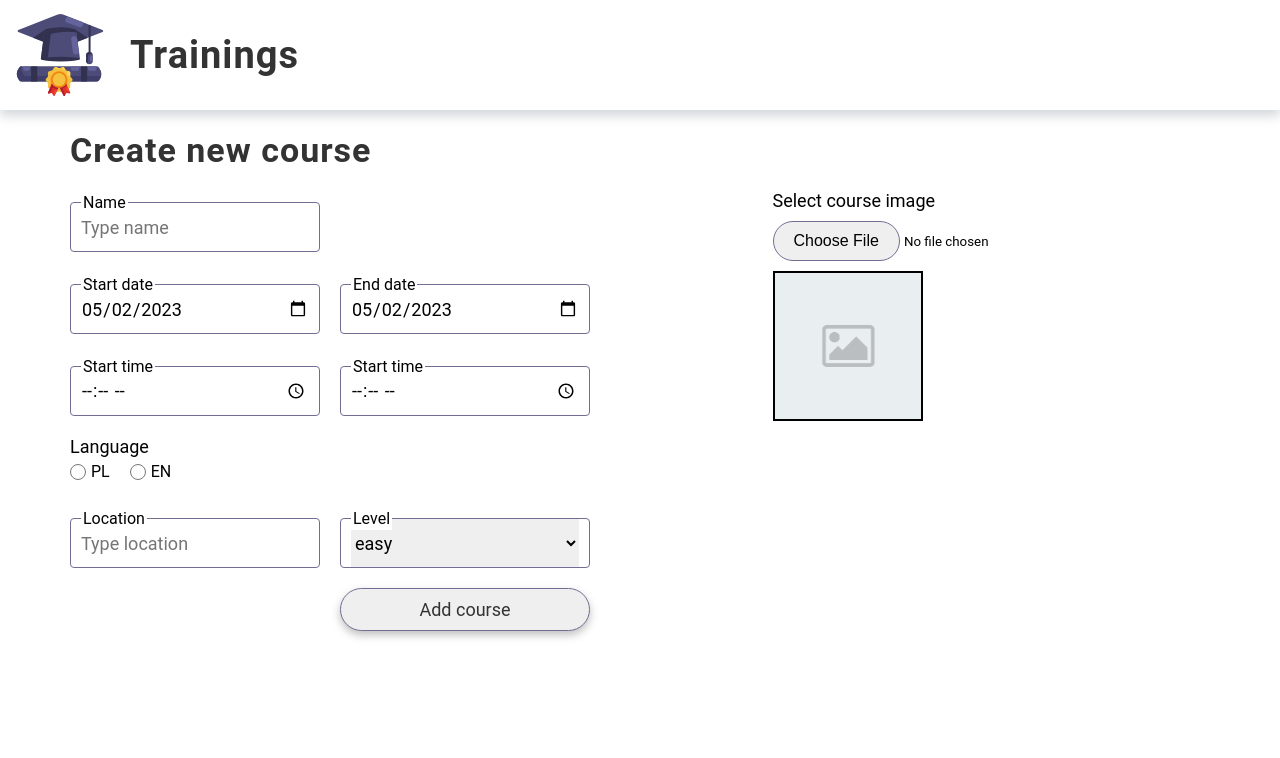
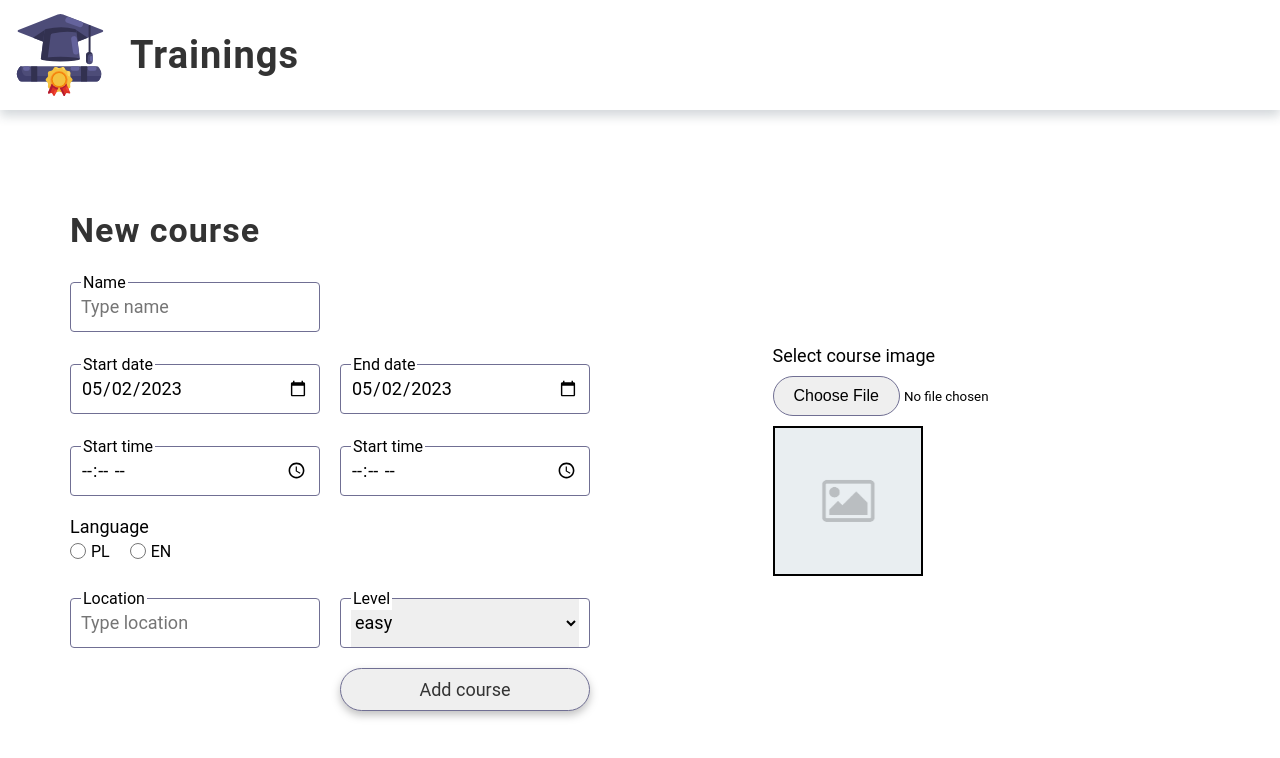
Before and after one commit to azizko1337/trainings-app, a Next.js app: page /createCourse in a window 1280 px wide. Shown: the top 758 px of the page. Built offline with nearby package versions, Linux system fonts and the light colour scheme.

Commit message:
Changed login, register, createCourse forms' positions

```diff
--- a/src/components/Layout/ContentMaxWidth.ts
+++ b/src/components/Layout/ContentMaxWidth.ts
@@ -6,6 +6,8 @@ const ContentMaxWidth = styled.main`
     margin: 0 auto;
     padding: 0 30px 30px 30px;
     flex-grow:1;
+    display: flex;
+    flex-direction: column;
 
     &>menu{
         margin-bottom: 20px;
--- a/src/components/Layout/Pages/createCourse/FormWrapper.ts
+++ b/src/components/Layout/Pages/createCourse/FormWrapper.ts
@@ -3,9 +3,11 @@ import styled from "styled-components";
 const FormWrapper = styled.form`
     width: 100%;
     min-height: 100%;
+    flex-grow: 1;
 
     display: flex;
     flex-direction: row;
+    align-items: center;
 
     margin-top: 20px;
 
--- a/src/components/Layout/Pages/login/FormWrapper.ts
+++ b/src/components/Layout/Pages/login/FormWrapper.ts
@@ -2,13 +2,12 @@ import styled from "styled-components";
 
 const FormWrapper = styled.form`
     width: 100%;
-    min-height: 55vh;
+    min-height: 100%;
     flex-grow:1;
 
     display: flex;
     align-items:center;
-    justify-content:flex-end;
-
+    justify-content:center;
     flex-direction: column;
 
     gap:20px;
--- a/src/components/Layout/Pages/register/FormWrapper.ts
+++ b/src/components/Layout/Pages/register/FormWrapper.ts
@@ -6,12 +6,17 @@ const FormWrapper = styled.form`
 
     display: flex;
     flex-direction: row;
+    align-items: center;
 
     margin-top: 20px;
 
     @media(orientation: portrait) {
         flex-direction: column-reverse;
     }
+
+    @media(orientation: landscape){
+        flex-grow:1;
+    }
 `
 
 export default FormWrapper;
--- a/src/pages/auth/register.tsx
+++ b/src/pages/auth/register.tsx
@@ -51,9 +51,10 @@ function Register(){
 
     return (
         <>
-            <SubHeader>Register</SubHeader>
             <FormWrapper onSubmit={handleSubmit}>
                 <LeftColumn>
+                    <SubHeader>Register</SubHeader>
+                    <span></span>
                     <Input id="email" type="text" label="Email" placeholder="Type email" value={form.email} changeHandler={handleChange} error={""}/>
                     <Input id="firstName" type="text" label="First name" placeholder="Type first name" value={form.firstName} changeHandler={handleChange} error={""}/>
                     <Input id="lastName" type="text" label="Last name" placeholder="Type last name" value={form.lastName} changeHandler={handleChange} error={""}/>
--- a/src/pages/createCourse.tsx
+++ b/src/pages/createCourse.tsx
@@ -56,9 +56,10 @@ function CreateCourse(){
 
     return (
         <>
-            <SubHeader>Create new course</SubHeader>
             <FormWrapper>
                 <LeftColumn>
+                <SubHeader>New course</SubHeader>
+                <span></span>
                     <Input id="name" type="text" label="Name" placeholder="Type name" value={form.name} changeHandler={handleChange} error={""}/>
                     <span></span>
                     <Input id="startDate" type="date" label="Start date" placeholder="" value={new Date(form.startDate).toISOString().split('T')[0]} changeHandler={handleChange} error={""}/>
```
